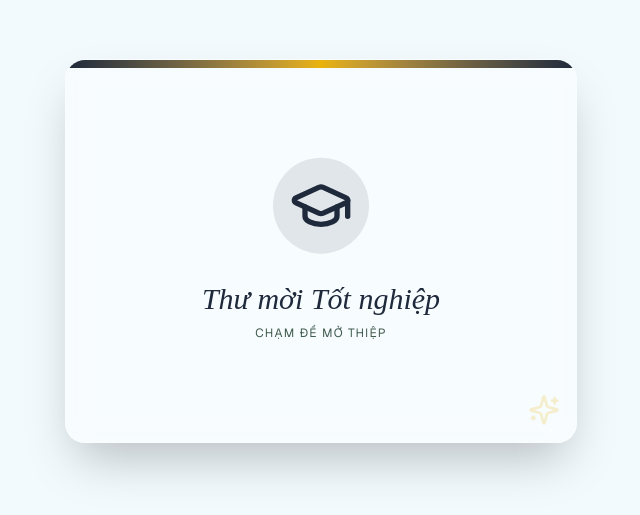
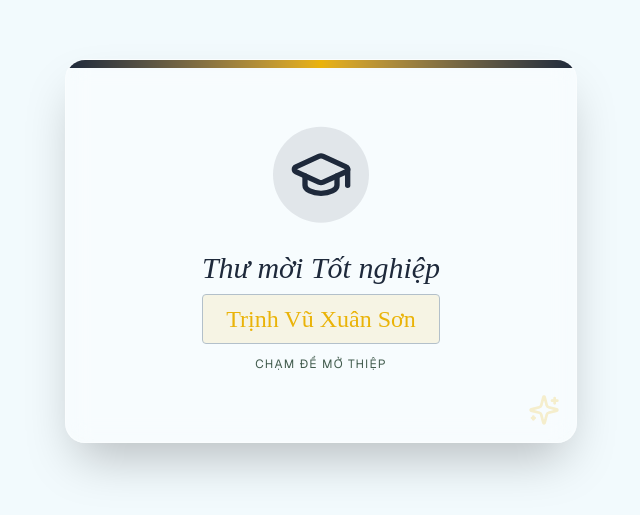
Before and after one commit to ceres-sont/graduation-card-design, a Next.js app: page / in a window 1280 px wide. Shown: the part 149-664 px from the top of the page, without its empty margins (319-959 px from the left). Built offline with nearby package versions, Linux system fonts and the light colour scheme.

Commit message:
Update graduation card details and styling

```diff
--- a/components/graduation-card.tsx
+++ b/components/graduation-card.tsx
@@ -78,7 +78,11 @@ export default function GraduationCard() {
 
                 <div className="text-center space-y-2">
                   <h2 className="text-3xl font-serif text-primary italic">Thư mời Tốt nghiệp</h2>
-                  <p className="text-muted-foreground font-sans tracking-widest uppercase text-xs">Chạm để mở thiệp</p>
+                  <div className="border rounded bg-secondary/10 py-2">
+                    <h3 className="text-2xl font-serif text-secondary">Trịnh Vũ Xuân Sơn</h3>
+                  </div>
+
+                  <p className="text-muted-foreground font-sans tracking-widest uppercase text-xs mt-3">Chạm để mở thiệp</p>
                 </div>
 
                 <div className="absolute bottom-4 right-4 opacity-20 group-hover:opacity-100 transition-opacity">
@@ -124,7 +128,7 @@ export default function GraduationCard() {
                       </span>
                       <h1 className="text-4xl font-serif text-primary leading-tight">
                         Lễ Tốt Nghiệp <br />
-                        <span className="text-secondary">Của Tôi</span>
+                        <span className="text-secondary">Của Sơn</span>
                       </h1>
                     </motion.div>
 
```
